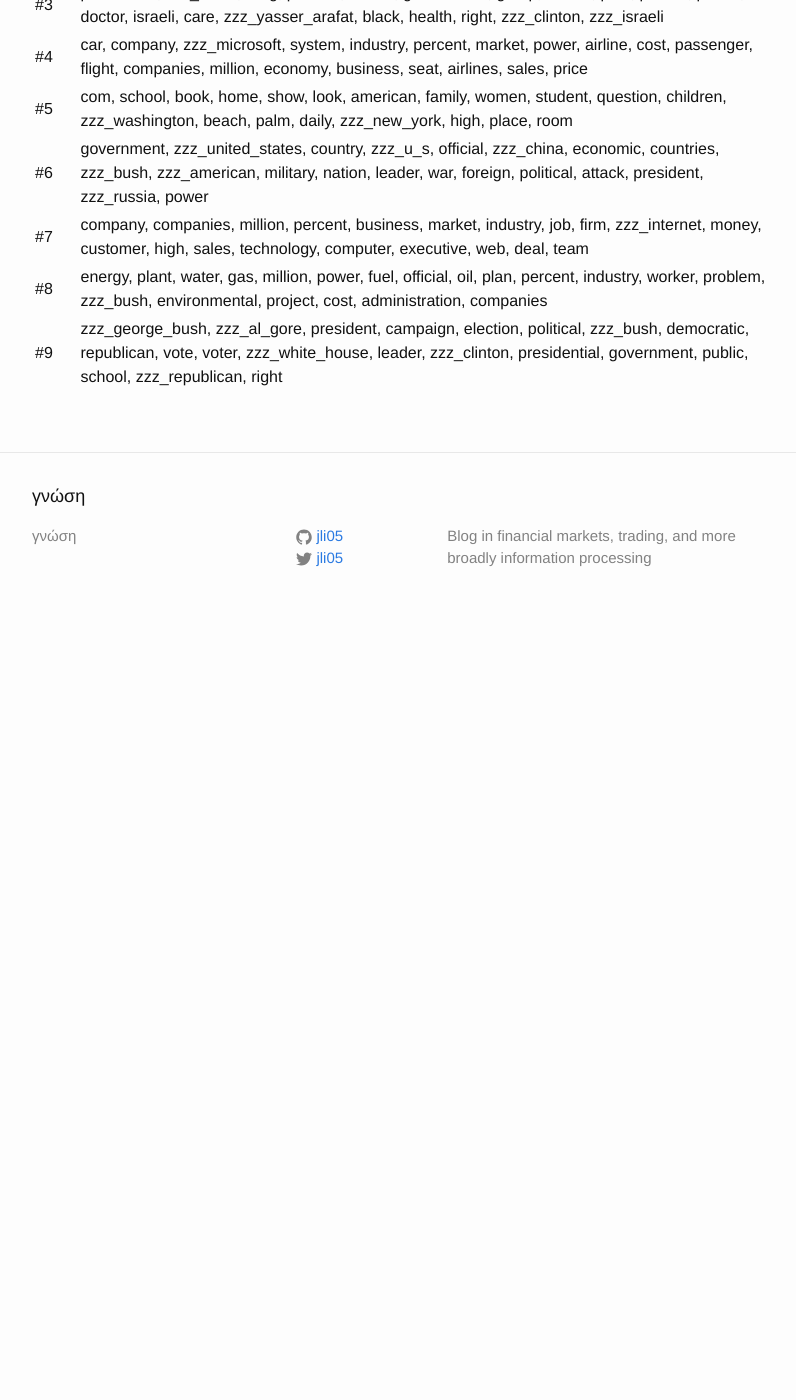
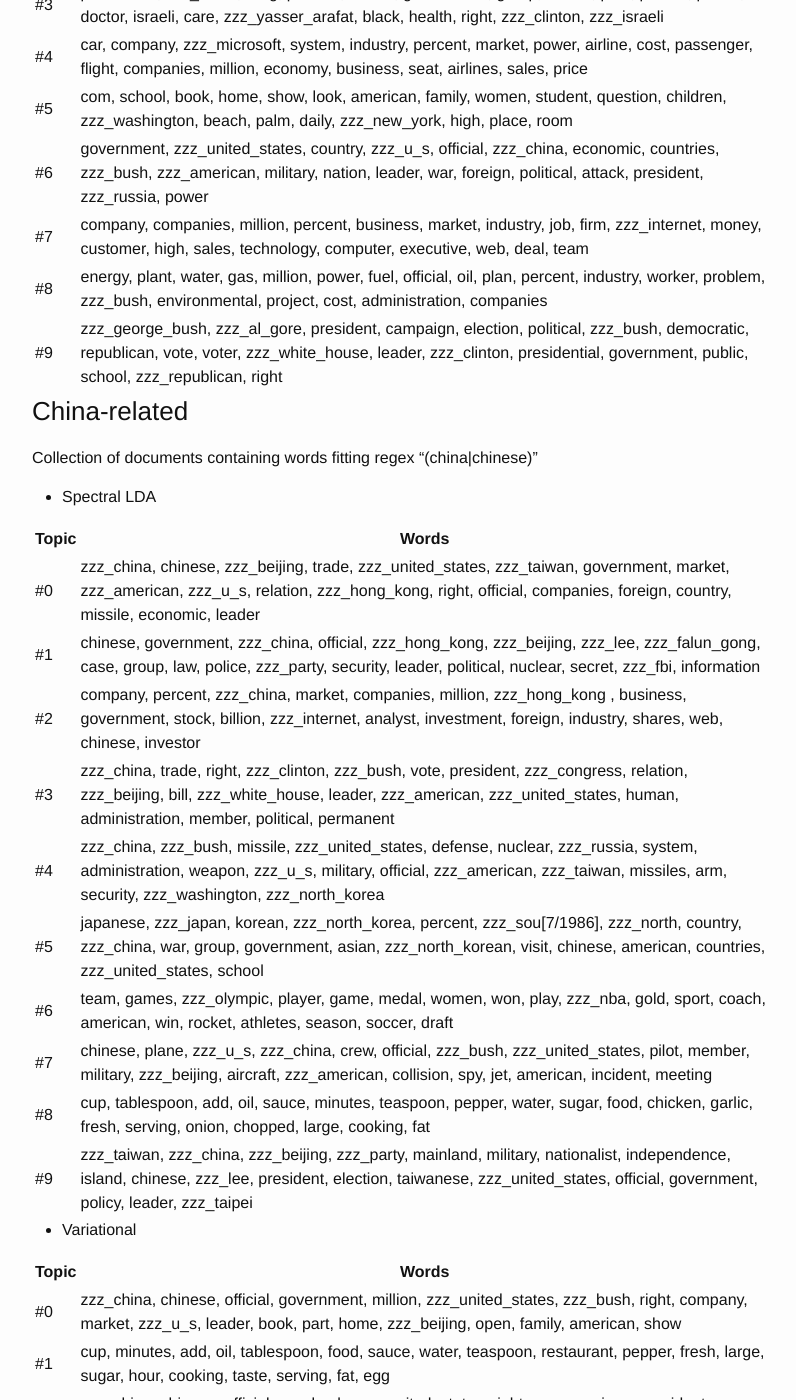
Before and after one commit to jli05/jli05.github.io, a Jekyll site: the page built from _posts/2018-05-09-Topic-Modelling-Experiments-on-NYTimes.md, in a window 1280 px wide and 1400 px high, scrolled down 3607 px. Shown: the whole window, without its empty margins (238-1034 px from the left). Built offline with Jekyll 4.4.1, drawn with Linux system fonts in a browser that asks for light colours; formulas are drawn with MathJax 3; before the commit the page ends 4237 px from its top, so only the background shows below that; some of the changed text lies outside the part shown.

Commit message:
continue WIP

```diff
--- a/_posts/2018-05-09-Topic-Modelling-Experiments-on-NYTimes.md
+++ b/_posts/2018-05-09-Topic-Modelling-Experiments-on-NYTimes.md
@@ -100,3 +100,37 @@
  #7 | company, companies, million, percent, business, market, industry, job, firm, zzz_internet, money, customer, high, sales, technology, computer, executive, web, deal, team
  #8 | energy, plant, water, gas, million, power, fuel, official, oil, plan, percent, industry, worker, problem, zzz_bush, environmental, project, cost, administration, companies
  #9 | zzz_george_bush, zzz_al_gore, president, campaign, election, political, zzz_bush, democratic, republican, vote, voter, zzz_white_house, leader, zzz_clinton, presidential, government, public, school, zzz_republican, right
+
+### China-related
+Collection of documents containing words fitting regex "(china|chinese)"
+
+* Spectral LDA
+
+Topic | Words
+--- | ---
+ #0 | zzz_china, chinese, zzz_beijing, trade, zzz_united_states, zzz_taiwan, government, market, zzz_american, zzz_u_s, relation, zzz_hong_kong, right, official, companies, foreign, country, missile, economic, leader
+ #1 | chinese, government, zzz_china, official, zzz_hong_kong, zzz_beijing, zzz_lee, zzz_falun_gong, case, group, law, police, zzz_party, security, leader, political, nuclear, secret, zzz_fbi, information
+ #2 | company, percent, zzz_china, market, companies, million, zzz_hong_kong , business, government, stock, billion, zzz_internet, analyst, investment, foreign, industry, shares, web, chinese, investor
+ #3 | zzz_china, trade, right, zzz_clinton, zzz_bush, vote, president, zzz_congress, relation, zzz_beijing, bill, zzz_white_house, leader, zzz_american, zzz_united_states, human, administration, member, political, permanent
+ #4 | zzz_china, zzz_bush, missile, zzz_united_states, defense, nuclear, zzz_russia, system, administration, weapon, zzz_u_s, military, official, zzz_american, zzz_taiwan, missiles, arm, security, zzz_washington, zzz_north_korea
+ #5 | japanese, zzz_japan, korean, zzz_north_korea, percent, zzz_sou[7/1986], zzz_north, country, zzz_china, war, group, government, asian, zzz_north_korean, visit, chinese, american, countries, zzz_united_states, school
+ #6 | team, games, zzz_olympic, player, game, medal, women, won, play, zzz_nba, gold, sport, coach, american, win, rocket, athletes, season, soccer, draft
+ #7 | chinese, plane, zzz_u_s, zzz_china, crew, official, zzz_bush, zzz_united_states, pilot, member, military, zzz_beijing, aircraft, zzz_american, collision, spy, jet, american, incident, meeting
+ #8 | cup, tablespoon, add, oil, sauce, minutes, teaspoon, pepper, water, sugar, food, chicken, garlic, fresh, serving, onion, chopped, large, cooking, fat
+ #9 | zzz_taiwan, zzz_china, zzz_beijing, zzz_party, mainland, military, nationalist, independence, island, chinese, zzz_lee, president, election, taiwanese, zzz_united_states, official, government, policy, leader, zzz_taipei
+
+* Variational
+
+Topic | Words
+--- | ---
+ #0 | zzz_china, chinese, official, government, million, zzz_united_states, zzz_bush, right, company, market, zzz_u_s, leader, book, part, home, zzz_beijing, open, family, american, show
+ #1 | cup, minutes, add, oil, tablespoon, food, sauce, water, teaspoon, restaurant, pepper, fresh, large, sugar, hour, cooking, taste, serving, fat, egg
+ #2 | zzz_china, chinese, official, zzz_bush, zzz_united_states, right, zzz_american, president, political, country, government, military, zzz_beijing, part, war, need, zzz_taiwan, home, administration, leader
+ #3 | zzz_china, chinese, zzz_united_states, government, official, group, right, zzz_beijing, zzz_taiwan, military, american, percent, zzz_u_s, put, part, show, family, high, president, member
+ #4 | zzz_china, chinese, zzz_united_states, official, government, zzz_u_s, group, zzz_clinton, home, zzz_american, missile, zzz_russia, computer, called, system, zzz_bush, american, zzz_washington, million, high
+ #5 | zzz_china, chinese, zzz_taiwan, zzz_united_states, government, american, official, com, zzz_u_s, zzz_kmart, zzz_bush, zzz_beijing, right, company, zzz_washington, show, zzz_boeing, market, school, million
+ #6 | zzz_china, zzz_bush, chinese, percent, palestinian, market, million, zzz_japan, american, country, companies, zzz_u_s, zzz_israeli, official, zzz_united_states, japanese, company, part, government, right
+ #7 | hair, love, makeup, actress, wear, look, dress, chinese, beauty, gown, show, artist, women, stylist, zzz_oscar, black, simple, red, zzz_china, right
+ #8 | zzz_china, chinese, government, official, zzz_united_states, zzz_u_s, country, american, zzz_american, million, zzz_beijing, right, zzz_bush, zzz_taiwan, group, president, home, percent, show, part
+ #9 | zzz_china, chinese, zzz_enron, trade, zzz_party, zzz_clinton, zzz_united_states, power, right, zzz_american, government, political, zzz_u_s, president, zzz_third_world, zzz_america, democratic, million, leader, zzz_jiang
+--- | ---
```
